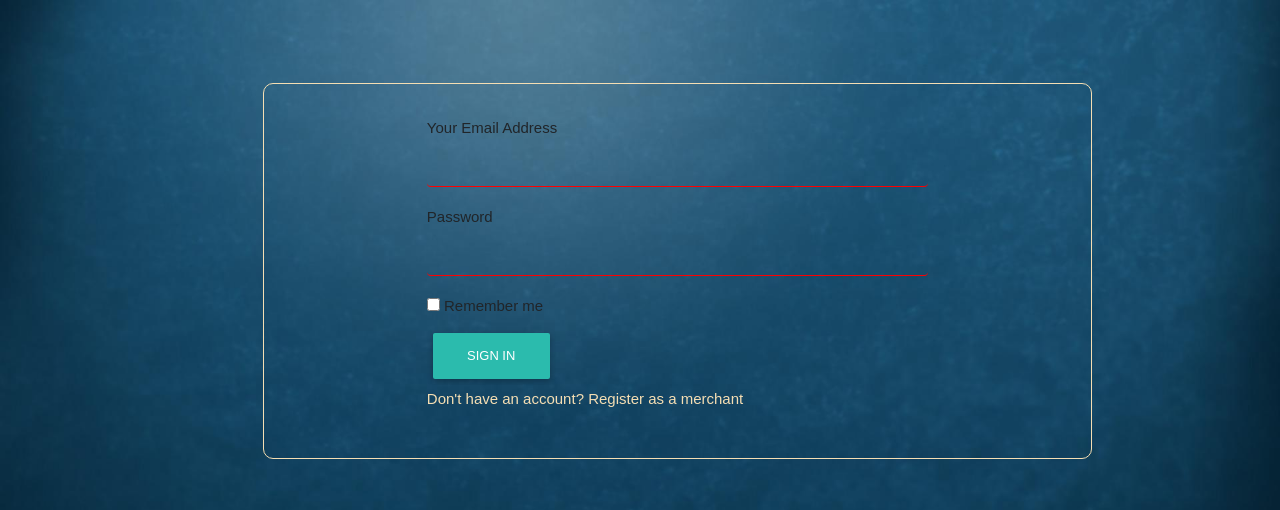
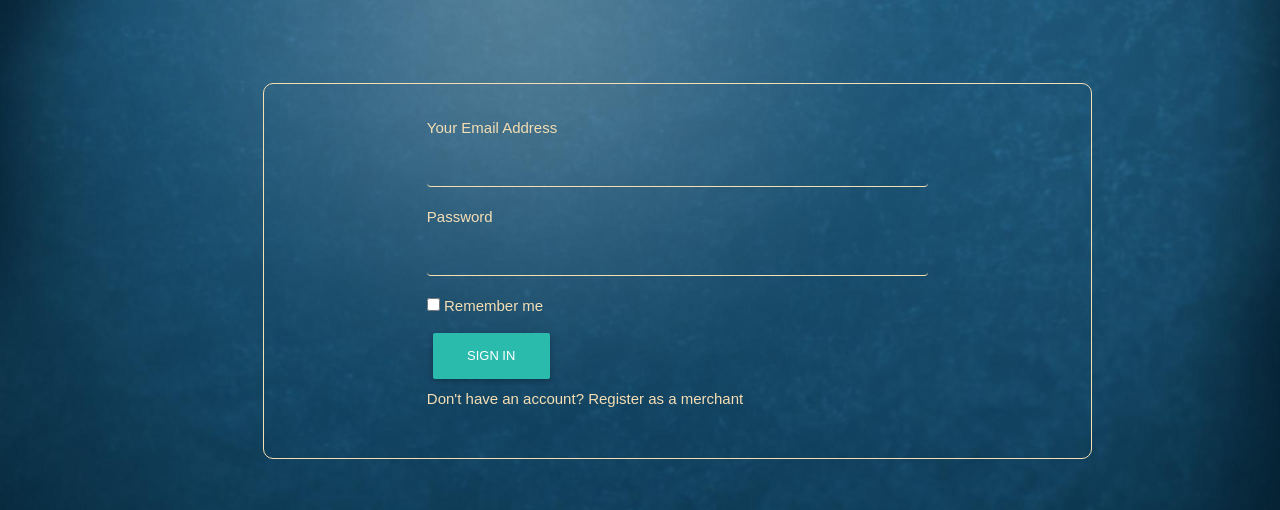
Before and after one commit to Virsail/Inventory-Management-System, a Flask app: page /authenticate/login in a window 1280 px wide. Shown: the top 510 px of the page. Run offline with Flask 2, Linux system fonts and the light colour scheme; some libraries are stand-ins or nearby versions.

Commit message:
styled labels

```diff
--- a/app/static/css/login.css
+++ b/app/static/css/login.css
@@ -15,18 +15,18 @@ body{
 input[type='text']{
     border: none;
     outline: none;
-    border-bottom: 1px red solid;
+    border-bottom: 1px wheat solid;
     background-color: inherit;
 
 }
 input[type='password']{
     border: none;
     outline: none;
-    border-bottom: 1px red solid;
+    border-bottom: 1px wheat solid;
     background-color: inherit;
 
 }
-p{
+p, h2{
     color: wheat;
 }
 a{
@@ -34,6 +34,9 @@ a{
     text-decoration: none;
 }
 a:hover{
-    color: #881b1b;
+    color: #743008;
     text-decoration: underline;
 }
+label{
+    color: wheat;
+}
```
Also changed, not shown: app/static/css/homepage.css (line endings or trailing spaces).
